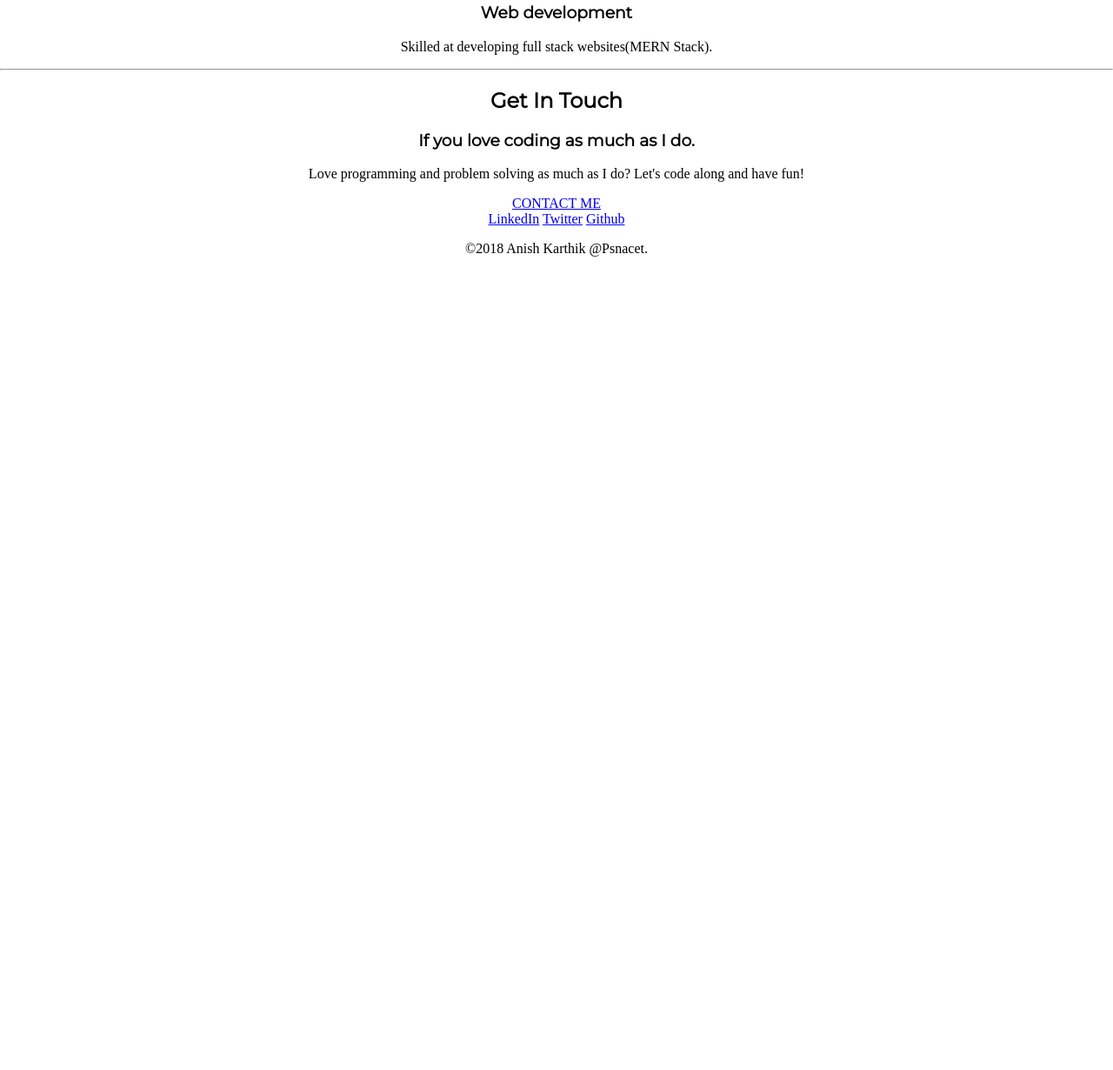
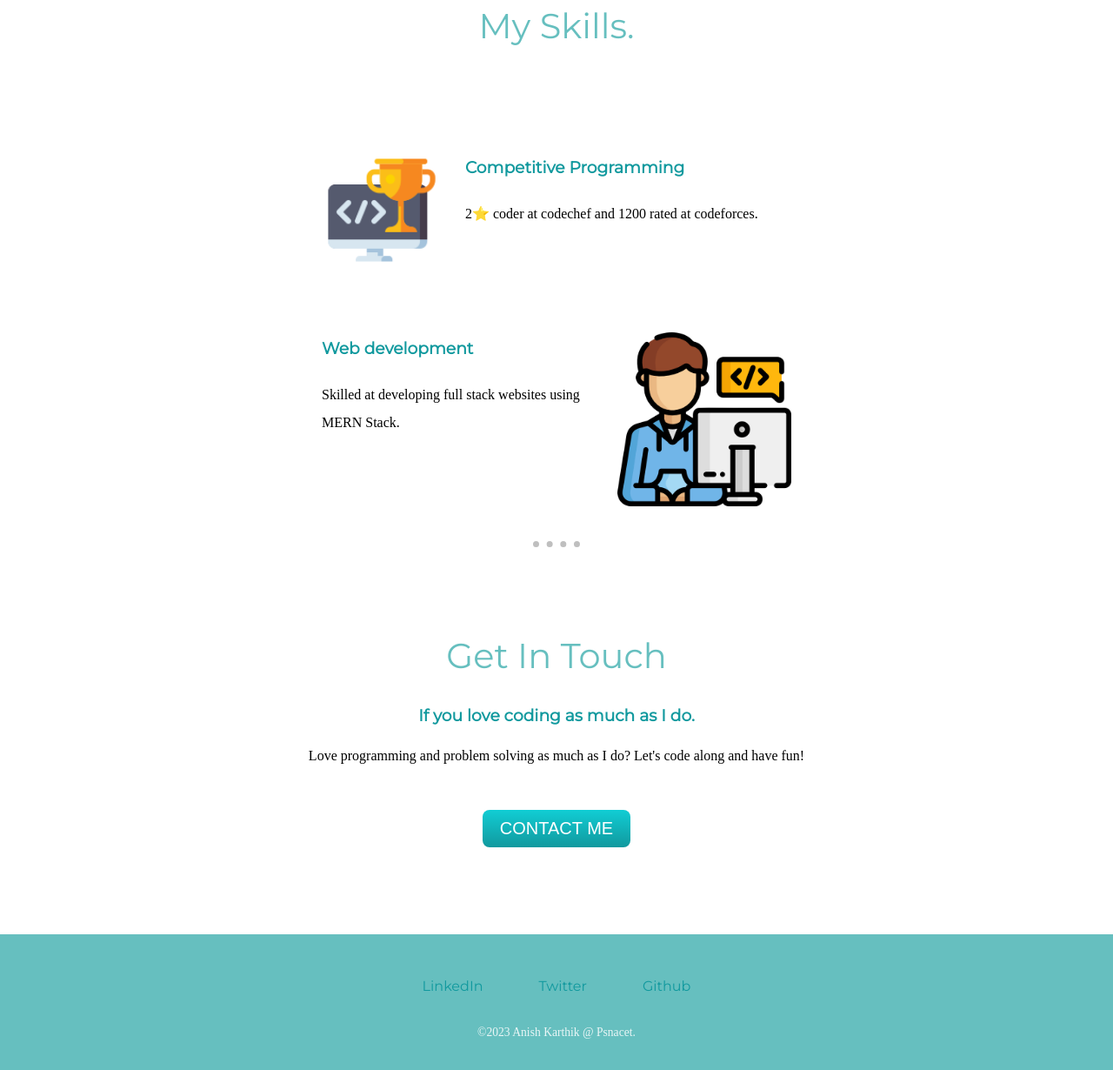
Before and after one commit to Anish-Karthik/personal-page, a plain HTML site: page index.html in a window 1280 px wide. Shown: the part 1481-2711 px from the top of the page at 87% size. Before the commit the page ends 1792 px from the top, so only its background shows below. Drawn offline with Linux system fonts and the light colour scheme.

Commit message:
second changes

```diff
--- a/css/styles.css
+++ b/css/styles.css
@@ -5,24 +5,40 @@ body {
     font-family: 'Merriweather',serif;
 }
 h1 {
-    margin-top: 0;
+    margin: 50px auto 0;/*100% = 16px = 1em*/
     font-family: 'Sacramento', cursive;
+    font-size: 5.5rem;/*90px = 5.625em*/
+    color:  #66BFBF;
+    /*line-height: 2;*/
 }
-h2,h3 {
+h2 {
     font-family: 'Montserrat', sans-serif;
+    font-size: 2.5rem;
+    color:  #66BFBF;
+    font-weight: normal;
 }
+h3 {
+    font-family: 'Montserrat', sans-serif;
+    color: #11999E;
+}
+a {
+    color: #11999E;
+    font-family: 'Montserrat', sans-serif;
+    text-decoration: none;
+}
+a:hover {
+    color: #EAf6F6;
+}
+p {
+    line-height: 2;
+}
+
 .top-container {
     position: relative;
     background-color: #E4F9F5;
     padding: 20px;
     padding-top: 100px;
 }
-.middle-container {
-}
-
-.bottom-container {
-}
-
 .top-cloud {
     position: absolute;
     right: 300px;
@@ -30,9 +46,98 @@ h2,h3 {
 }
 .bottom-cloud {
     position: absolute;
-    bottom: 300px;
-    left: 300px;
+    bottom: 400px;
+    left: 200px;
 }
-.skill-img {
+
+.line {
+    margin-top: 120px;
+    margin-bottom: 100px;
+	border-style: dotted none none;
+	border-width: 7px;
+    font-family: 'Montserrat', sans-serif;
+	border-color: rgb(191, 191, 191);
+	height: 0px;
+	width: 5%;
+}
+
+.middle-container {
+    margin: 100px;
+}
+.intro {
+    width: 34%;
+    margin: auto;
+}
+.skill-img-left {
+    width: 25%;
+    float: left;
+    margin-right: 30px;
+}
+.skill-img-right {
     height: 200px;
+    float: right;
+    margin-left: 30px;
 }
+.skill-row {
+    width: 50%;
+    margin: 120px auto;
+    text-align: left;
+    line-height: 2;
+}
+
+
+.bottom-container {
+    padding-top: 50px;
+    background-color: #66BFBF;
+}
+
+
+
+.btn {
+    border-radius: 8px;
+    background-image: linear-gradient(to bottom, #11cdd4,#11999e);
+    font-size: 1.1rem;
+    color: #EAF6F6;
+    padding: 10px 20px;
+    border-width:0;
+    margin: 30px auto 0;
+}
+.btn:hover {
+    background-image: linear-gradient(to bottom, #30e3cb,#2bc4ad);
+}
+
+.btn {
+  background:  #11cdd4;
+  background-image: -webkit-linear-gradient(top,  #11cdd4, #11999e);
+  background-image: -moz-linear-gradient(top,  #11cdd4, #11999e);
+  background-image: -ms-linear-gradient(top,  #11cdd4, #11999e);
+  background-image: -o-linear-gradient(top,  #11cdd4, #11999e);
+  background-image: linear-gradient(to bottom,  #11cdd4, #11999e);
+  -webkit-border-radius: 8;
+  -moz-border-radius: 8;
+  border-radius: 8px;
+  font-family: Arial;
+  color: #ffffff;
+  font-size: 20px;
+  padding: 10px 20px 10px 20px;
+  text-decoration: none;
+}
+.btn:hover {
+  background: #30e3cb;
+  background-image: -webkit-linear-gradient(top, #30e3cb, #2bc4ad);
+  background-image: -moz-linear-gradient(top, #30e3cb, #2bc4ad);
+  background-image: -ms-linear-gradient(top, #30e3cb, #2bc4ad);
+  background-image: -o-linear-gradient(top, #30e3cb, #2bc4ad);
+  background-image: linear-gradient(to bottom, #30e3cb, #2bc4ad);
+  text-decoration: none;
+}
+
+.footer-link {
+    padding: 30px;
+}
+.copy-right {
+    color: #EAF6F6;
+    padding: 30px;
+    font-size: 0.85rem;
+    margin: 0;
+}
--- a/index.html
+++ b/index.html
@@ -13,7 +13,7 @@
     <div class="top-container">
         <img class="top-cloud" src="images/cloud.png" alt="">
         <h1>I'm Anish.</h1>
-        <p>a programmer</p>
+        <h2>a <span>programmer</span></h2>
         <img class="bottom-cloud" src="images/cloud.png" alt="">
         <img src="images/mountain.png" alt="">
     </div>
@@ -23,31 +23,30 @@
         <div class="profile">
             <img src="images/Anish-Profile.png" alt="Anish Karthik's Profile picture" style="height: 200px;">
             <h2>Hello.</h2>
-            <p>I am student of <strong>B.E Computer Science and Engineering.</strong> I love❤️ problem solving and
+            <p class="intro">I am student of B.E Computer Science and Engineering. I love❤️ problem solving and
             programming.</p>
         </div>
 
-        <hr>
+        <hr class="line">
         <div class="skills">
             <h2>My Skills.</h2>
             <div class="skill-row">
-                <img class="skill-img" src="images/CP.png" alt="">
+                <img class="skill-img-left" src="images/CP.png" alt="" >
                 <h3>Competitive Programming</h3>
-                <p>2⭐ coder at codechef and 1200 rated at codeforces.</p>
+                <p class="skill-description-left">2⭐ coder at codechef and 1200 rated at codeforces.</p>
             </div>
             <div class="skill-row">
-                <img class="skill-img" src="images/web-dev.png" alt="">
+                <img class="skill-img-right" src="images/web-dev.png" alt="">
                 <h3>Web development</h3>
-                <p>Skilled at developing full stack websites(MERN Stack).</p>
+                <p class="skill-description-right" >Skilled at developing full stack websites using MERN Stack.</p>
             </div>
         </div>
-
-        <hr>
+        <hr class="line">
         <div class="contact-me">
             <h2>Get In Touch</h2>
             <h3>If you love coding as much as I do.</h3>
-            <p>Love programming and problem solving as much as I do? Let's code along and have fun!</p>
-            <a class="btn" href="mailto:anishkarthik.54321@gmail.com">CONTACT ME</a>
+            <p >Love programming and problem solving as much as I do? Let's code along and have fun!</p>
+            <a href="mailto:anishkarthik.54321@gmail.com"><button class="btn" >CONTACT ME</button></a>
         </div>
     </div>
 
@@ -56,7 +55,7 @@
         <a class="footer-link" href="https://www.linkedin.com/in/anish-karthik-psna/">LinkedIn</a>
         <a class="footer-link" href="https://twitter.com/">Twitter</a>
         <a class="footer-link" href="https://github.com/Anish-Karthik">Github</a>
-        <p>©2018 Anish Karthik @Psnacet.</p>
+        <p class="copy-right">©2023 Anish Karthik @ Psnacet.</p>
     </div>
 
 
```
Also changed, not shown: images/chillies.png (added).
